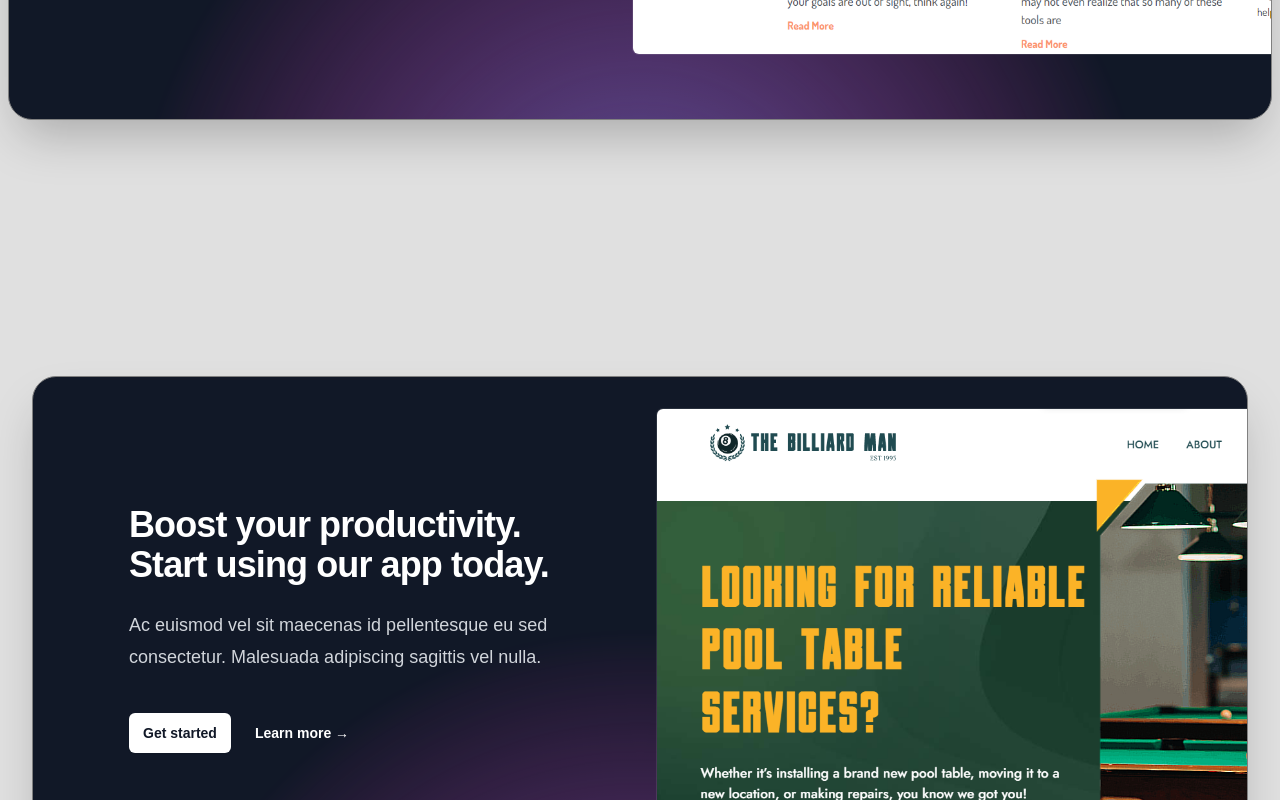
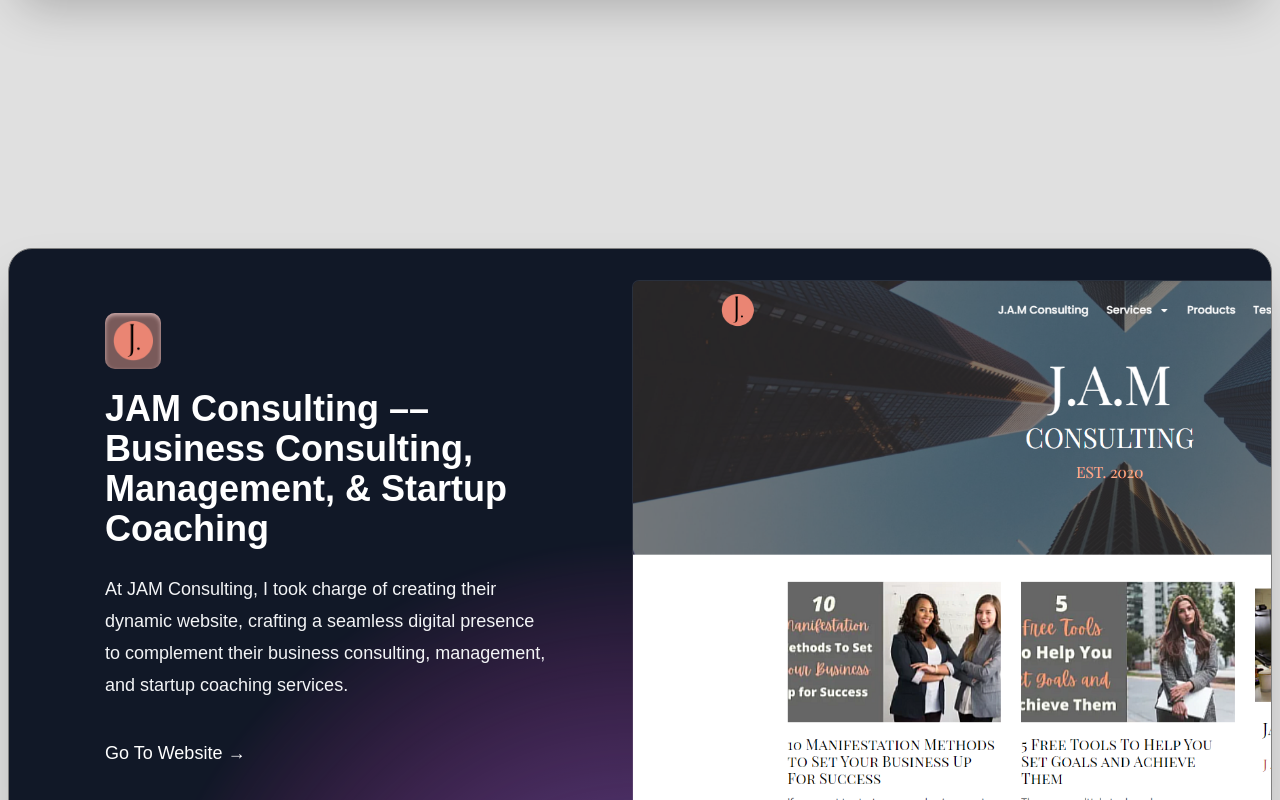
Before and after one commit to Abbbtle/kenneth-basjan-portfolio-website, a React (Vite) app: page / in a window 1280 px wide. Shown: the part 4460-5260 px from the top of the page. Built offline with nearby package versions, Linux system fonts and the light colour scheme.

Commit message:
Added first past project card to previous work section.

```diff
--- a/src/components/Work.jsx
+++ b/src/components/Work.jsx
@@ -45,7 +45,7 @@
                 </radialGradient>
               </defs>
             </svg>
-            <div className="mx-auto max-w-md text-center lg:mx-0 lg:flex-auto lg:py-32 lg:text-left">
+            <div className="mx-auto max-w-md text-center lg:mx-0 lg:flex-auto lg:py-16 lg:text-left">
               <div className='bg-[#795a5a] mb-5 rounded-[10px] w-14 h-14 items-center flex justify-center shadow-inner shadow-[#d1afaf]'>
                   <img
                     src= {jam_favicon}
@@ -63,7 +63,7 @@
               </p>
               <div className="mt-10 flex items-center justify-center gap-x-6 lg:justify-start">
 
-                <a href="#" className="text-lg font-normal leading-6 text-white">
+                <a href="https://meetjanicepatterson.com" className="text-lg font-normal leading-6 text-white" target="_blank" rel="noopener noreferrer">
                   Go To Website <span aria-hidden="true">→</span>
                 </a>
               </div>
@@ -81,7 +81,7 @@
         </div>
 
         {/* Card 2 */}
-        <div className="mx-auto max-w-7xl py-24 sm:px-6 sm:py-32 lg:px-8">
+        <div className="mx-auto max-w-7xl py-24 sm:px-6 sm:py-32 lg:px-2">
           <div className="border-[1px] border-[#808080] relative isolate overflow-hidden bg-gray-900 px-6 pt-16 shadow-2xl sm:rounded-3xl sm:px-16 md:pt-24 lg:flex lg:gap-x-20 lg:px-24 lg:pt-0">
             <svg
               viewBox="0 0 1024 1024"
@@ -96,32 +96,34 @@
                 </radialGradient>
               </defs>
             </svg>
-            <div className="mx-auto max-w-md text-center lg:mx-0 lg:flex-auto lg:py-32 lg:text-left">
-              <h2 className="text-3xl font-bold tracking-tight text-white sm:text-4xl">
-                Boost your productivity.
-                <br />
-                Start using our app today.
+            <div className="mx-auto max-w-md text-center lg:mx-0 lg:flex-auto lg:py-16 lg:text-left">
+              <div className='bg-[#795a5a] mb-5 rounded-[10px] w-14 h-14 items-center flex justify-center shadow-inner shadow-[#d1afaf]'>
+                  <img
+                    src= {jam_favicon}
+                    alt="JAM Favicon"
+                    width={50}
+                    height={50}
+                  />
+              </div>
+              <h2 className="text-[30px] font-bold text-white sm:text-4xl">
+              JAM Consulting –– Business Consulting, Management, & Startup Coaching
               </h2>
-              <p className="mt-6 text-lg leading-8 text-gray-300">
-                Ac euismod vel sit maecenas id pellentesque eu sed consectetur. Malesuada adipiscing sagittis vel nulla.
+              <p className="mt-6 text-lg leading-8 text-gray-100">
+                At JAM Consulting, I took charge of creating their dynamic website, crafting a seamless digital
+                presence to complement their business consulting, management, and startup coaching services.
               </p>
               <div className="mt-10 flex items-center justify-center gap-x-6 lg:justify-start">
-                <a
-                  href="#"
-                  className="rounded-md bg-white px-3.5 py-2.5 text-sm font-semibold text-gray-900 shadow-sm hover:bg-gray-100 focus-visible:outline focus-visible:outline-2 focus-visible:outline-offset-2 focus-visible:outline-white"
-                >
-                  Get started
-                </a>
-                <a href="#" className="text-sm font-semibold leading-6 text-white">
-                  Learn more <span aria-hidden="true">→</span>
+
+                <a href="https://meetjanicepatterson.com" className="text-lg font-normal leading-6 text-white" target="_blank" rel="noopener noreferrer">
+                  Go To Website <span aria-hidden="true">→</span>
                 </a>
               </div>
             </div>
             <div className="relative mt-16 h-80 lg:mt-8">
               <img
-                className="absolute left-0 top-0 w-[57rem] max-w-none rounded-md bg-white/5 ring-1 ring-white/10"
-                src= {billiard}
-                alt="The Billiard Man Home Screen"
+                className="absolute left-0 top-0 w-[60rem] max-w-none rounded-md bg-white/5 ring-1 ring-white/10"
+                src= {jam}
+                alt="JAM Consulting Home Screen"
                 width={1824}
                 height={1080}
               />
```
